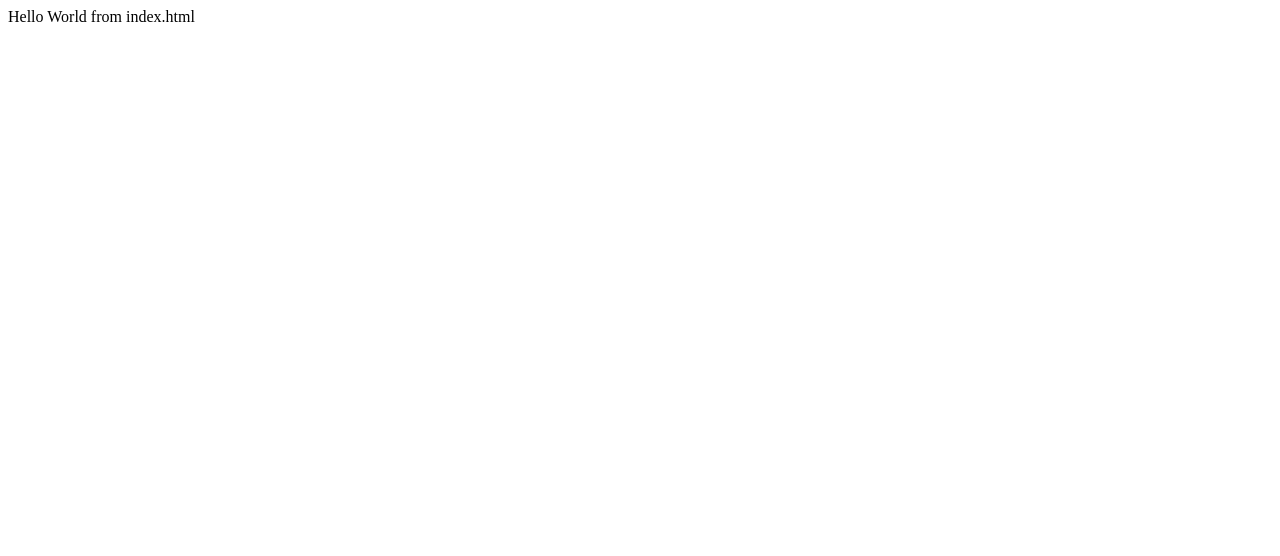
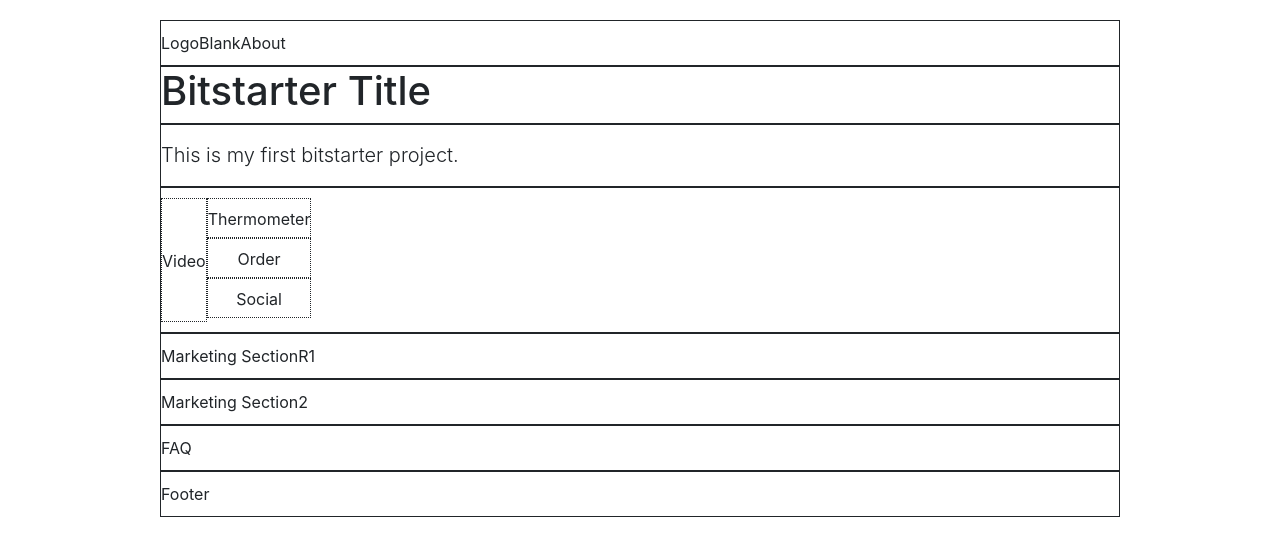
Before and after one commit to mjk0ng/bitstarter, a website: page index.html in a window 1280 px wide. Drawn offline with nearby package versions, Linux system fonts and the light colour scheme.

Commit message:
Skeleton wireframe

```diff
--- a/index.html
+++ b/index.html
@@ -1 +1,100 @@
-Hello World from index.html
+<DOCTYPE html>
+<html lang="en">
+    <head>
+        <meta charset="utf-8">
+        <title>My First Bitstarter</title>
+        <link type="text/css" rel="stylesheet"
+        href="bootstrap.css">
+        <style type="text/css">
+            body {
+                padding-top: 20px;
+                padding-bottom: 40px;
+            }
+            .container {
+                width: 960px;
+            }
+            p.lead {
+                padding-top: 15px;
+            }
+            .navigation, .pitch, .section1, .section2, .faq, .footer {
+                padding: 10px 0px 10px 0px;
+            }
+            .video, .thermometer, .order, .social {
+                border: 1px dotted;
+                text-align: center;
+            }
+            .video {
+                height: 124px;
+                line-height: 124px;
+            }
+            .thermometer, .order, .social {
+                height: 40px;
+                line-height: 40px;
+            }
+            div.row {
+                border: 1px solid;
+            }
+        </style>
+    </head>
+    <body>
+        <div class="container">
+            <div class="row navigation">
+                <div class="span2 logo">
+                    Logo
+                </div>
+                <div class="span6 logo">
+                    Blank
+                </div>
+                <div class="span4 logo">
+                    About
+                </div>
+            </div>
+            <div class="row heading">
+                <div class="span12">
+                    <h1>Bitstarter Title</h1>
+                </div>
+            </div>
+            <div class="row subheading">
+                <div class="span12">
+                    <p class="lead">This is my first bitstarter project.</p>
+                </div>
+            </div>
+            <div class="row pitch">
+                <div class="span6 video">
+                    Video
+                </div>
+                <div class="span6">
+                    <div class="thermometer">
+                        Thermometer
+                    </div>
+                    <div class="order">
+                        Order
+                    </div>
+                    <div class="social">
+                        Social
+                    </div>
+                </div>
+            </div>
+            <div class="row section1">
+                <div class="span12">
+                    Marketing SectionR1
+                </div>
+            </div>
+            <div class="row section2">
+                <div class="span12">
+                    Marketing Section2
+                </div>
+            </div>
+            <div class="row faq">
+                <div class="span12">
+                    FAQ
+                </div>
+            </div>
+            <div class="row footer">
+                <div class="span12">
+                    Footer
+                </div>
+            </div>
+        </div>
+    </body>
+</html>
```
